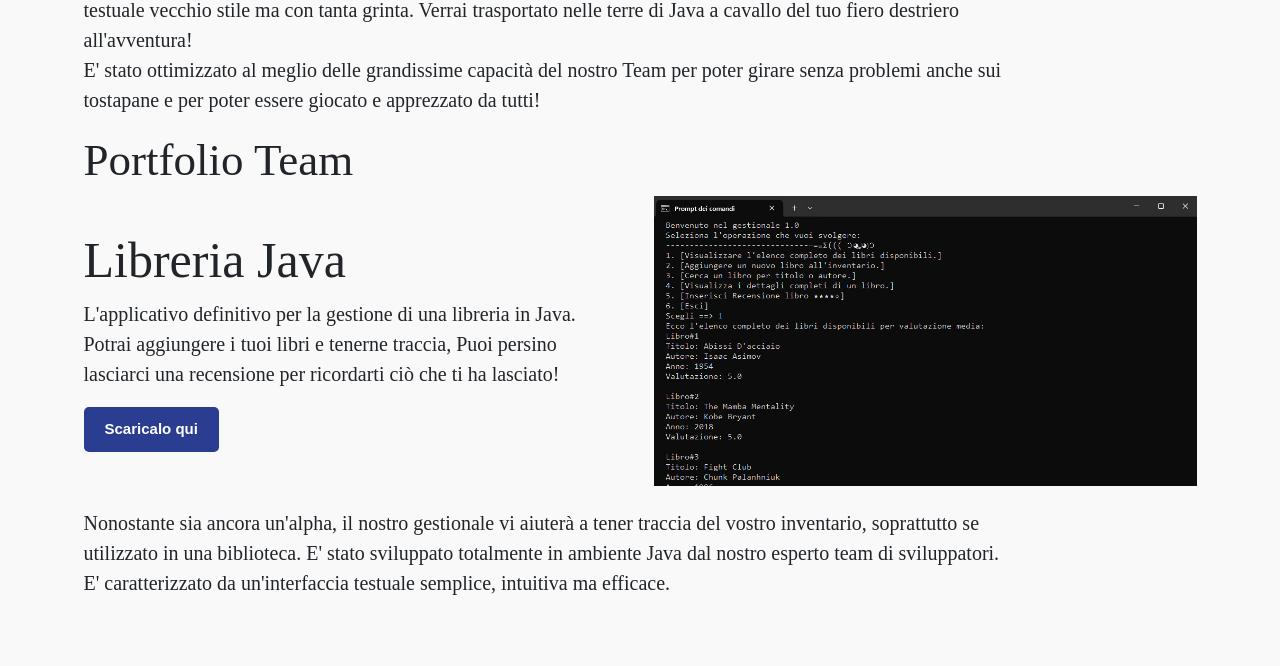
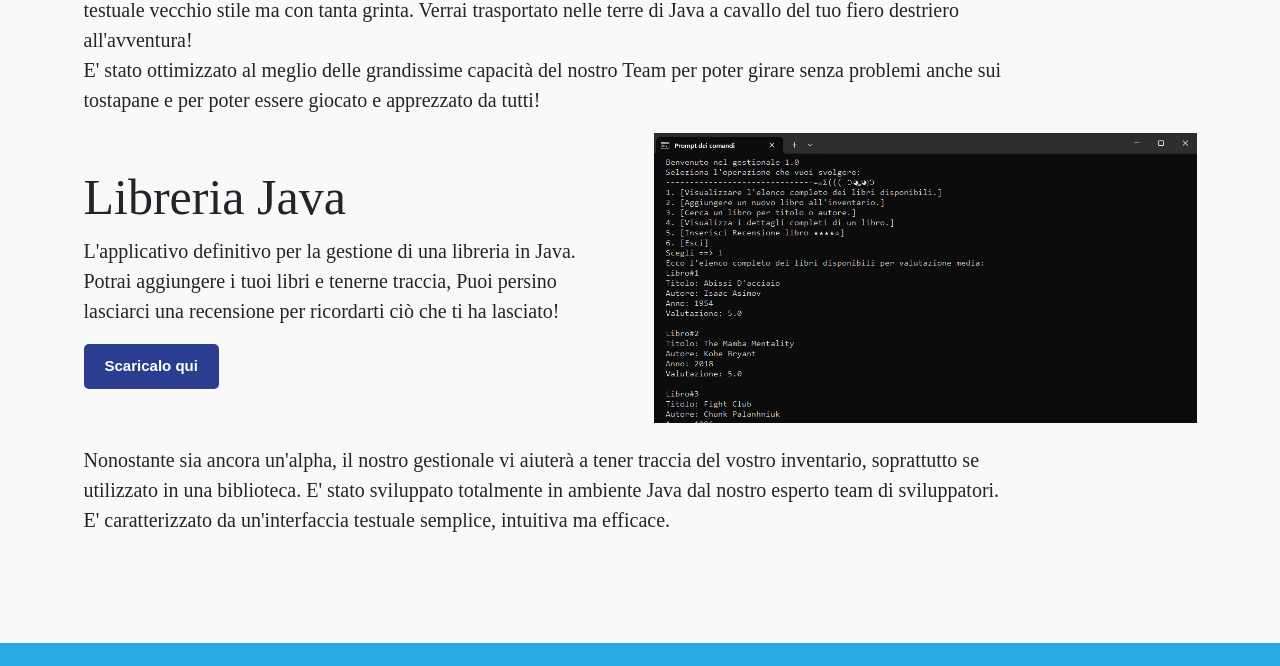
Before and after one commit to mattiabascelli/noleggioJet, a plain HTML site: page src/portfolio.html in a window 1280 px wide. Shown: the part 1057-1723 px from the top of the page. Drawn offline with nearby package versions, Linux system fonts and the light colour scheme; a web font is replaced by a local one.

Commit message:
Add files via upload

```diff
--- a/src/portfolio.html
+++ b/src/portfolio.html
@@ -134,7 +134,6 @@
             </div>
             <div class="container">
                 <div class="row align-items-center">
-                    <h1>Portfolio Team</h1>
                     <div class="col-md-6 first_container">
                         <h2>Libreria Java</h2>
                         <p>
```
